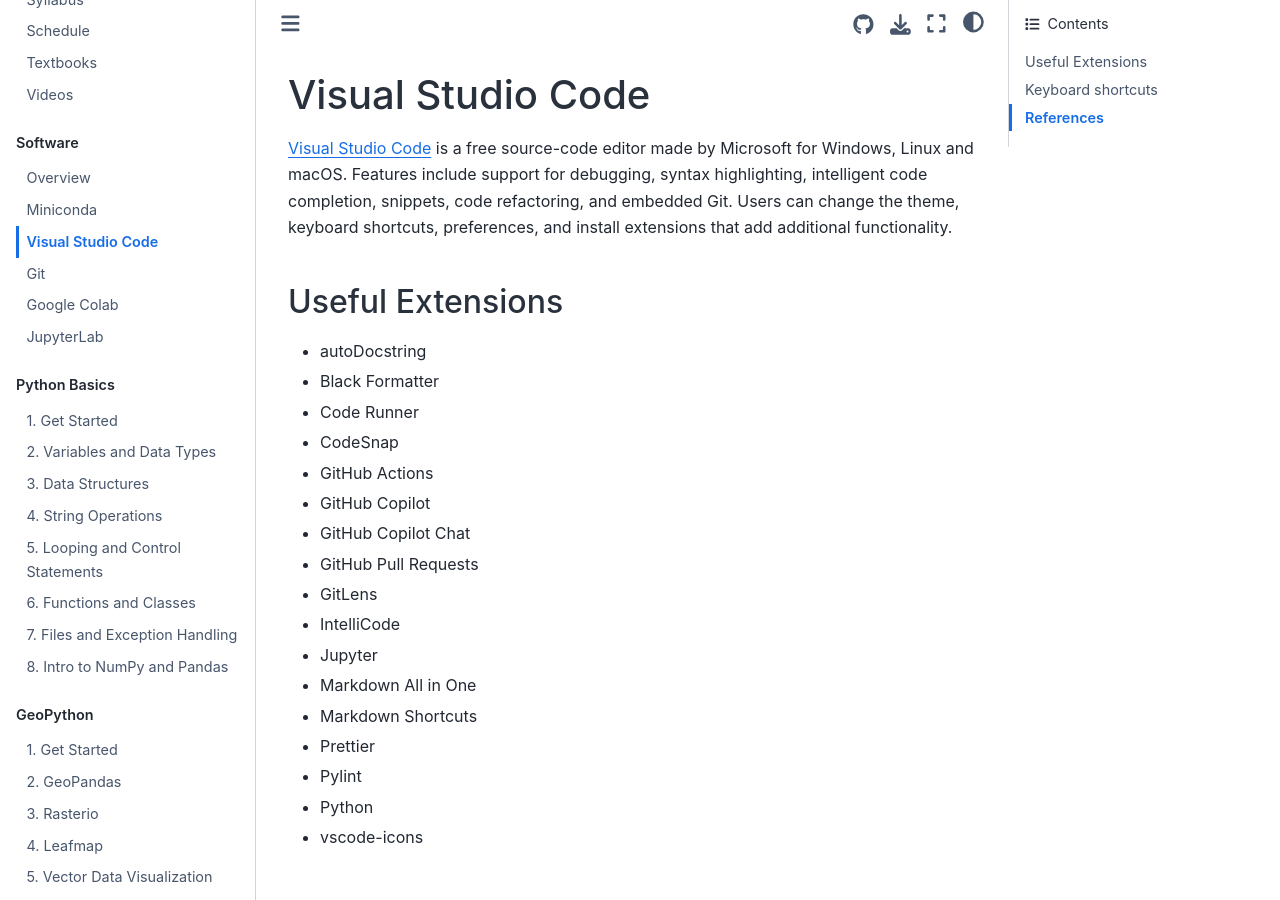
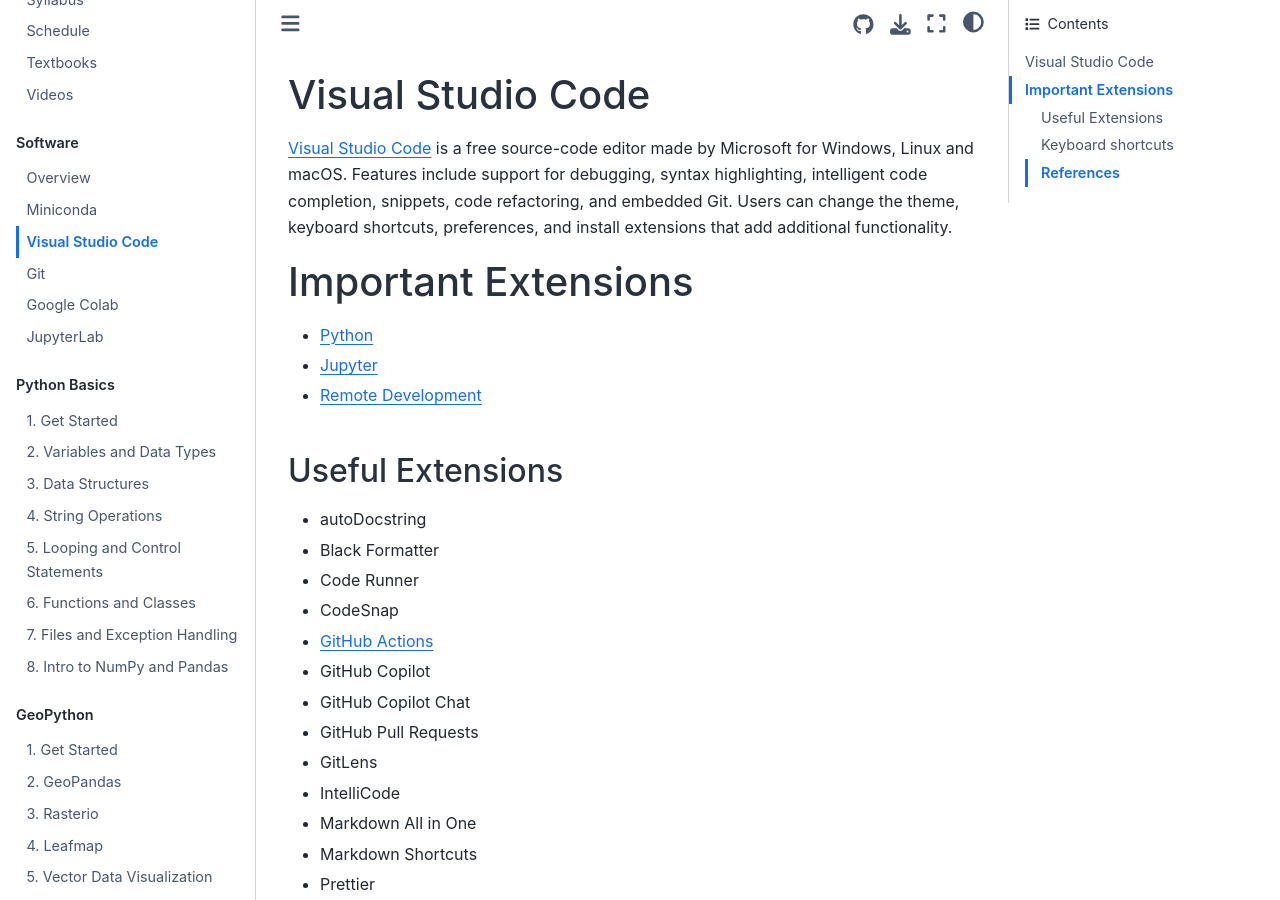
Before and after one commit to giswqs/geog-312, a Jupyter Book: the page built from book/software/vscode.md, in a window 1280 px wide and 900 px high. Built offline with Jupyter Book 1.0.4 settings and Sphinx 7.4.7 and the Sphinx Book theme 1.1.4, drawn with Linux system fonts in a browser that asks for light colours.

Commit message:
Highlight and hyperlink important extensions (#45)

```diff
--- a/book/software/vscode.md
+++ b/book/software/vscode.md
@@ -1,6 +1,12 @@
 # Visual Studio Code
 
 [Visual Studio Code](https://code.visualstudio.com) is a free source-code editor made by Microsoft for Windows, Linux and macOS. Features include support for debugging, syntax highlighting, intelligent code completion, snippets, code refactoring, and embedded Git. Users can change the theme, keyboard shortcuts, preferences, and install extensions that add additional functionality.
+
+# Important Extensions
+
+- [Python](https://marketplace.visualstudio.com/items?itemName=ms-python.python)
+- [Jupyter](https://marketplace.visualstudio.com/items?itemName=ms-toolsai.jupyter)
+- [Remote Development](https://marketplace.visualstudio.com/items?itemName=ms-vscode-remote.vscode-remote-extensionpack)
 
 ## Useful Extensions
 
```
Also changed, not shown: other parts of book/software/vscode.md (+1 -3 lines).
